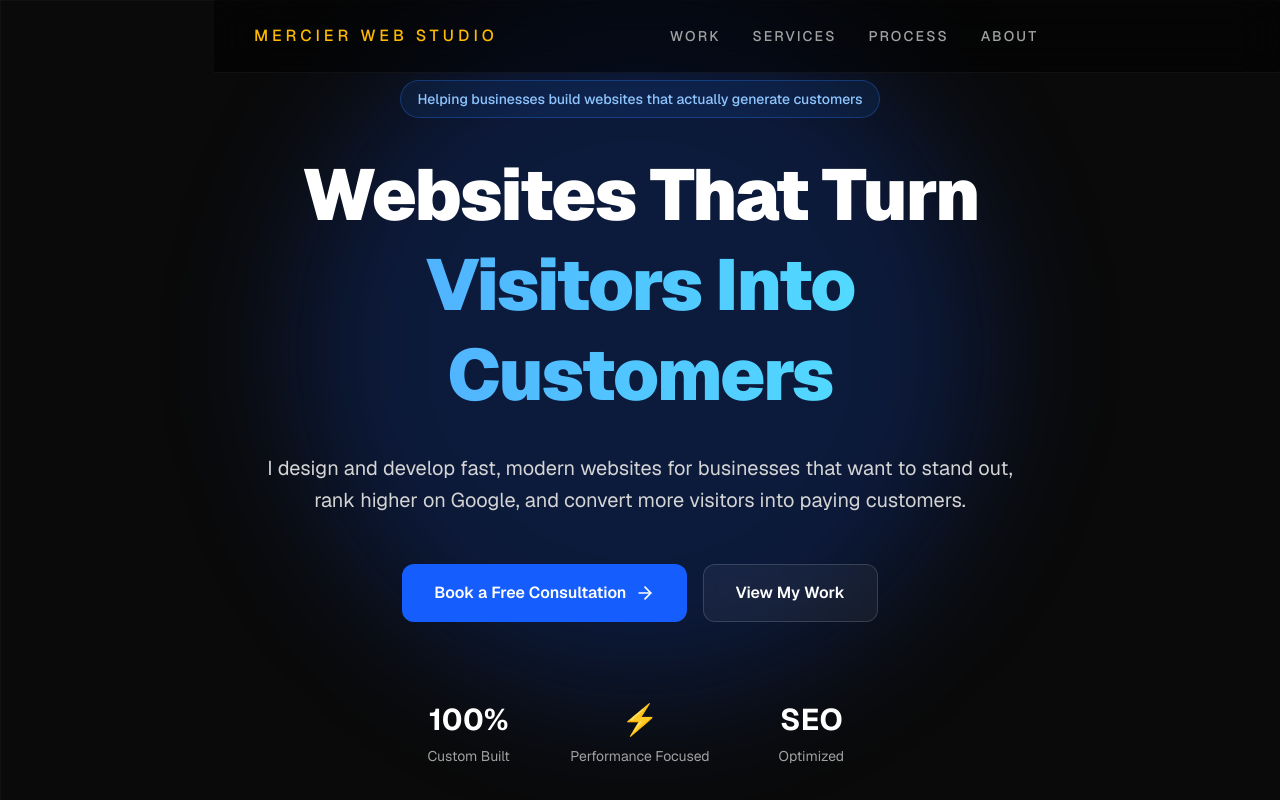
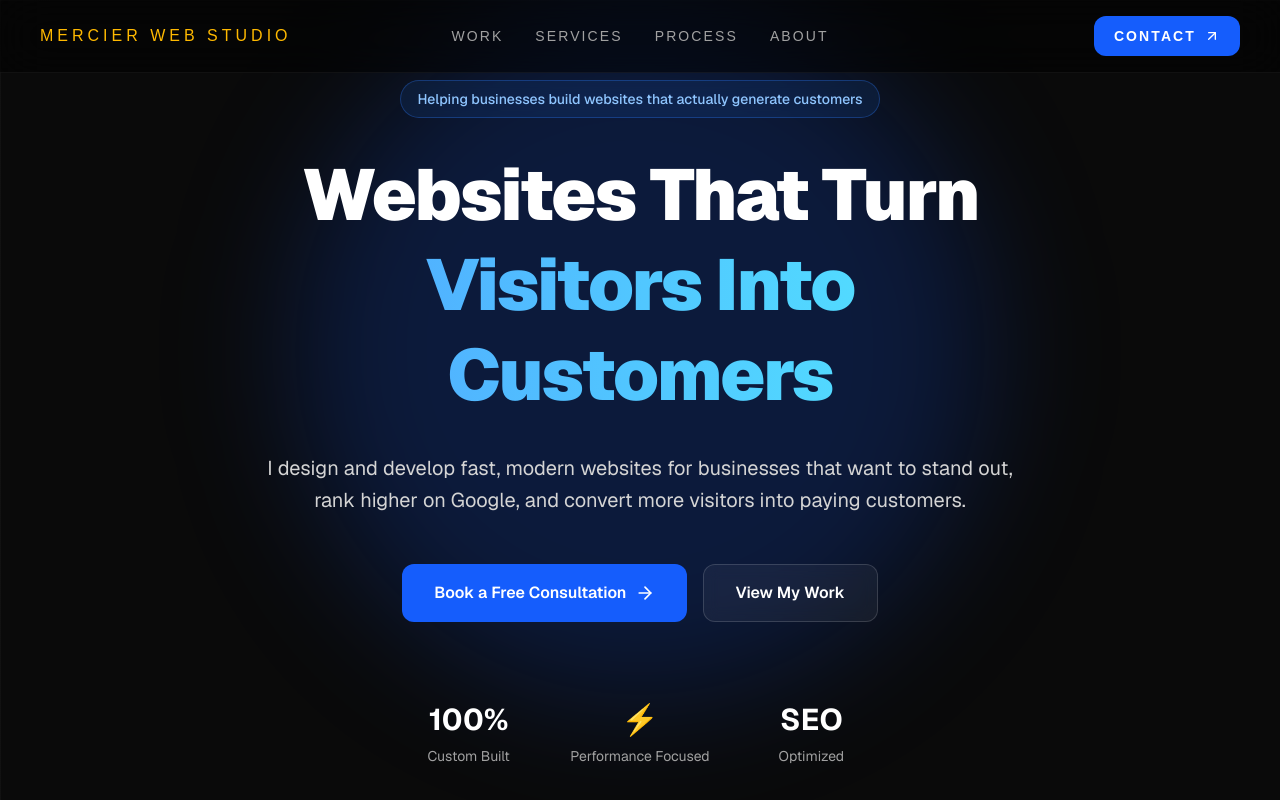
Before and after one commit to andrevandycs/Mercier-Growth-Labs, a Next.js app: page / in a window 1280 px wide. Shown: the top 800 px of the page. Built offline with nearby package versions, Linux system fonts and the light colour scheme.

Commit message:
Edit format to allow fullscreen background and navbar

```diff
--- a/src/app/page.tsx
+++ b/src/app/page.tsx
@@ -11,10 +11,12 @@ import Footer from "../components/Footer";
 
 export default function Home() {
   return (
-    <main className="mx-auto flex max-w-225 flex-col gap-30 px-6 py-20 font-sans">
+    <>
       <Background />
 
       <Navbar />
+
+      <main className="mx-auto flex max-w-225 flex-col gap-30 px-6 py-20 font-sans">
         <Hero />
         <FeaturedWork />
         <Services />
@@ -24,5 +26,6 @@ export default function Home() {
         <CTA />
         <Footer />
       </main>
+    </>
   );
 }
```
Lines whose indentation alone changed are shown as unchanged.
